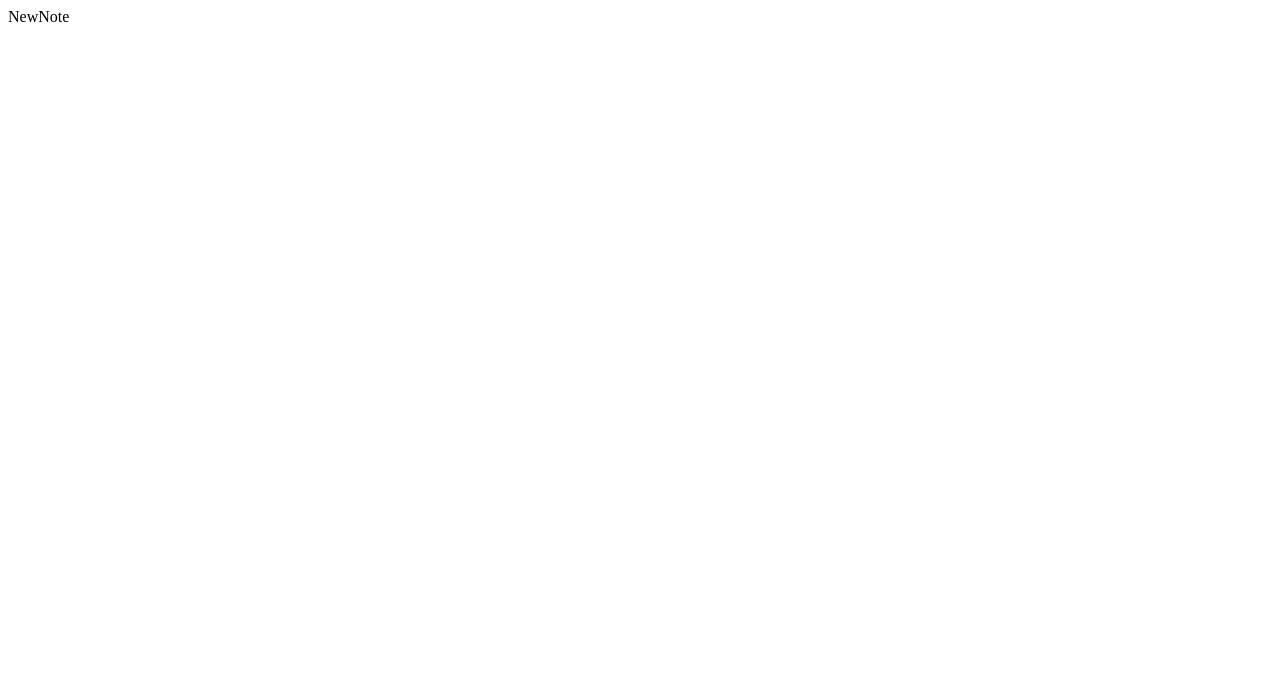
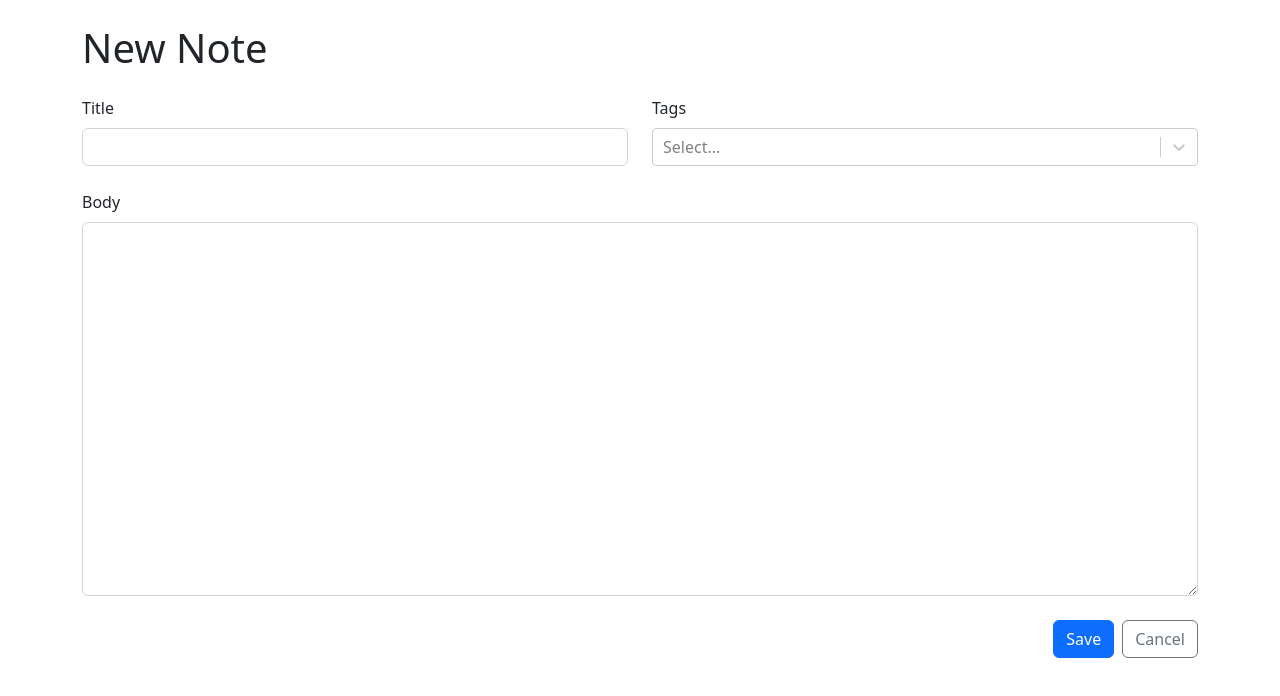
Before and after one commit to Zkirvalidze/ts_react_noteapp, a React (Vite) app: page /new in a window 1280 px wide. Shown: the top 696 px of the page. Built offline with nearby package versions, Linux system fonts and the light colour scheme.

Commit message:
added bootstrap form

```diff
--- a/package.json
+++ b/package.json
@@ -13,7 +13,8 @@
     "react": "^18.2.0",
     "react-bootstrap": "^2.7.0",
     "react-dom": "^18.2.0",
-    "react-router-dom": "^6.6.2"
+    "react-router-dom": "^6.6.2",
+    "react-select": "^5.7.0"
   },
   "devDependencies": {
     "@types/react": "^18.0.26",
--- a/src/App.tsx
+++ b/src/App.tsx
@@ -1,4 +1,6 @@
 import React from 'react';
+import 'bootstrap/dist/css/bootstrap.min.css';
+
 import { Routes, Route, Navigate } from 'react-router-dom';
 import { Container } from 'react-bootstrap';
 import NewNote from './components/NewNote';
--- a/src/components/NewNote.tsx
+++ b/src/components/NewNote.tsx
@@ -1,8 +1,11 @@
 import React from 'react'
-
+import NoteForm from './NoteForm'
 const NewNote = () => {
   return (
-    <div>NewNote</div>
+    <>
+    <h1 className="mb-4">New Note</h1>
+    <NoteForm/>
+    </>
   )
 }
 
--- /dev/null
+++ b/src/components/NoteForm.tsx
@@ -0,0 +1,42 @@
+import React from 'react';
+import { Form, Stack, Row, Col, Button } from 'react-bootstrap';
+import CreatableReactSelect from 'react-select/creatable';
+import { Link } from 'react-router-dom';
+const NoteForm = () => {
+  return (
+    <Form>
+      <Stack gap={4}>
+        <Row>
+          <Col>
+            <Form.Group controlId="title">
+              <Form.Label>Title</Form.Label>
+              <Form.Control required />
+            </Form.Group>
+          </Col>
+          <Col>
+            <Form.Group controlId="tags">
+              <Form.Label>Tags</Form.Label>
+              <CreatableReactSelect isMulti />
+            </Form.Group>
+          </Col>
+        </Row>
+        <Form.Group controlId="markdown">
+          <Form.Label>Body</Form.Label>
+          <Form.Control required as="textarea" rows={15} />
+        </Form.Group>
+        <Stack direction="horizontal" gap={2} className="justify-content-end">
+          <Button type="submit" variant="primary">
+            Save
+          </Button>
+          <Link to="..">
+            <Button type="button" variant="outline-secondary">
+              Cancel
+            </Button>
+          </Link>
+        </Stack>
+      </Stack>
+    </Form>
+  );
+};
+
+export default NoteForm;
```
Also changed, not shown: 1 other file (tests, documents, lock files or other folders).
